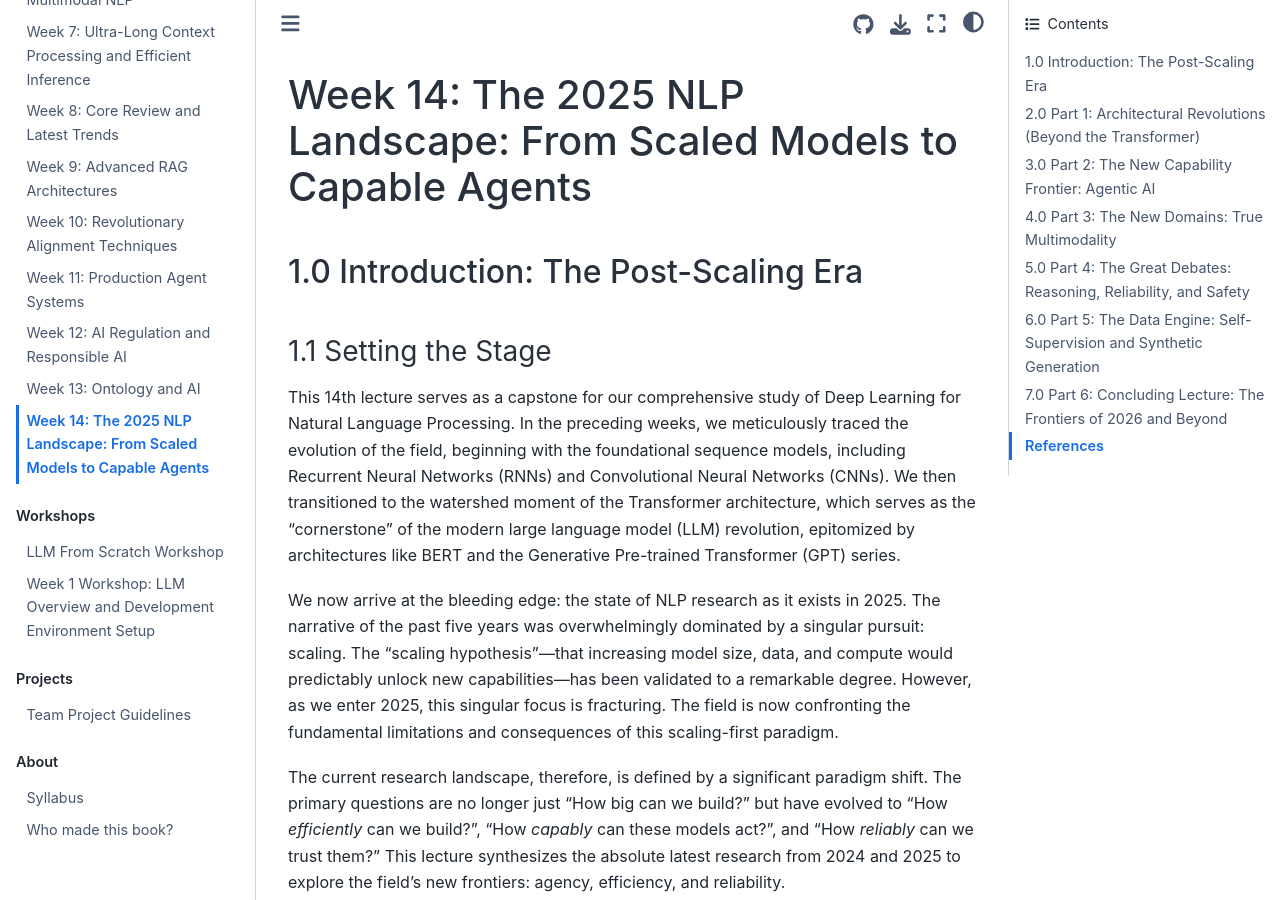
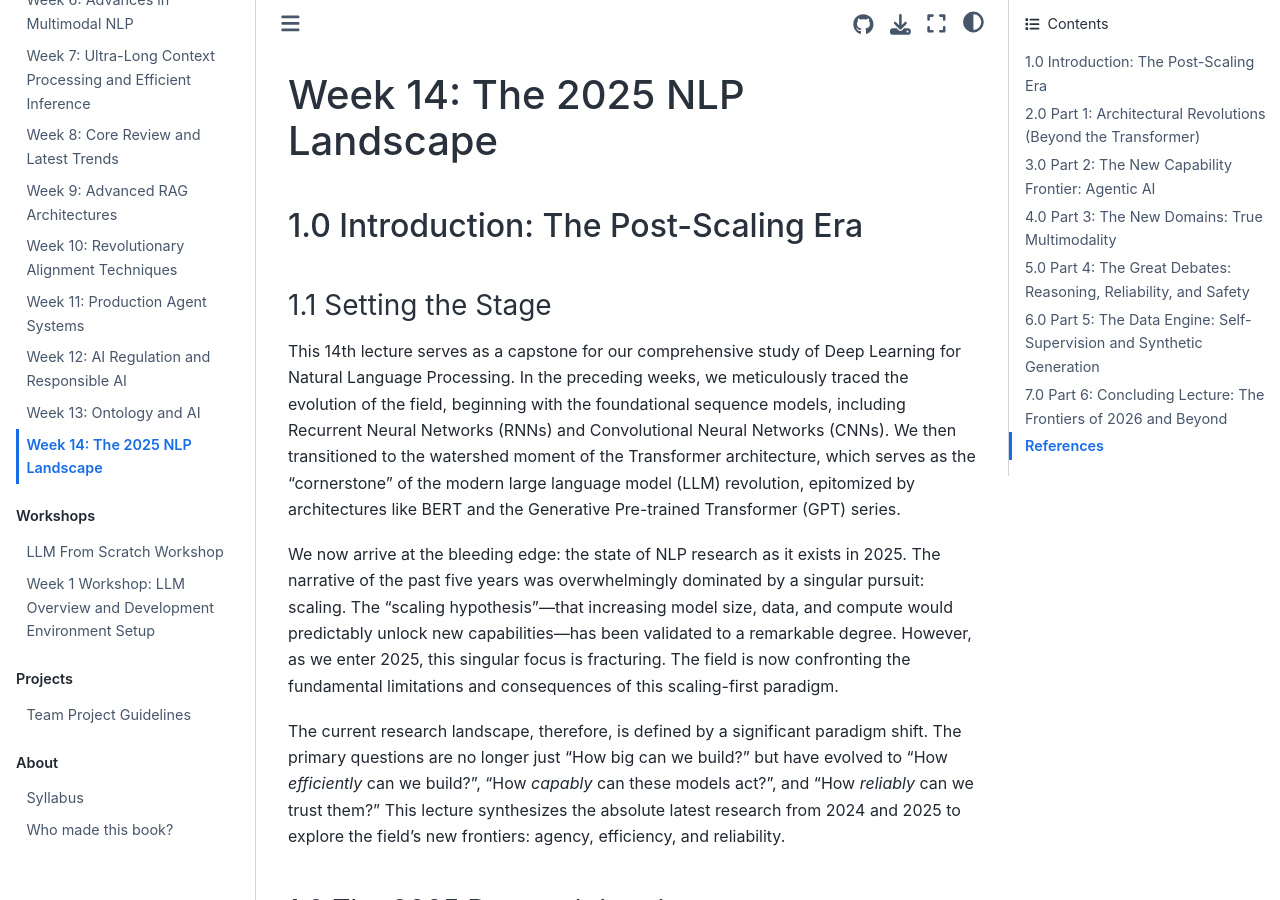
Before and after one commit to entelecheia/deepnlp-2025, a Jupyter Book: the page built from book/en/week14/index.md, in a window 1280 px wide and 900 px high. Built offline with Jupyter Book 1.0.4 settings and Sphinx 7.4.7 and the Sphinx Book theme 1.1.4, drawn with Linux system fonts in a browser that asks for light colours.

Commit message:
refactor: Update Week 14 title to focus on the 2025 NLP Landscape, removing the subtitle for a more streamlined presentation.

```diff
--- a/book/en/week14/index.md
+++ b/book/en/week14/index.md
@@ -1,4 +1,4 @@
-# Week 14: The 2025 NLP Landscape: From Scaled Models to Capable Agents
+# Week 14: The 2025 NLP Landscape
 
 ## 1.0 Introduction: The Post-Scaling Era
 
```
